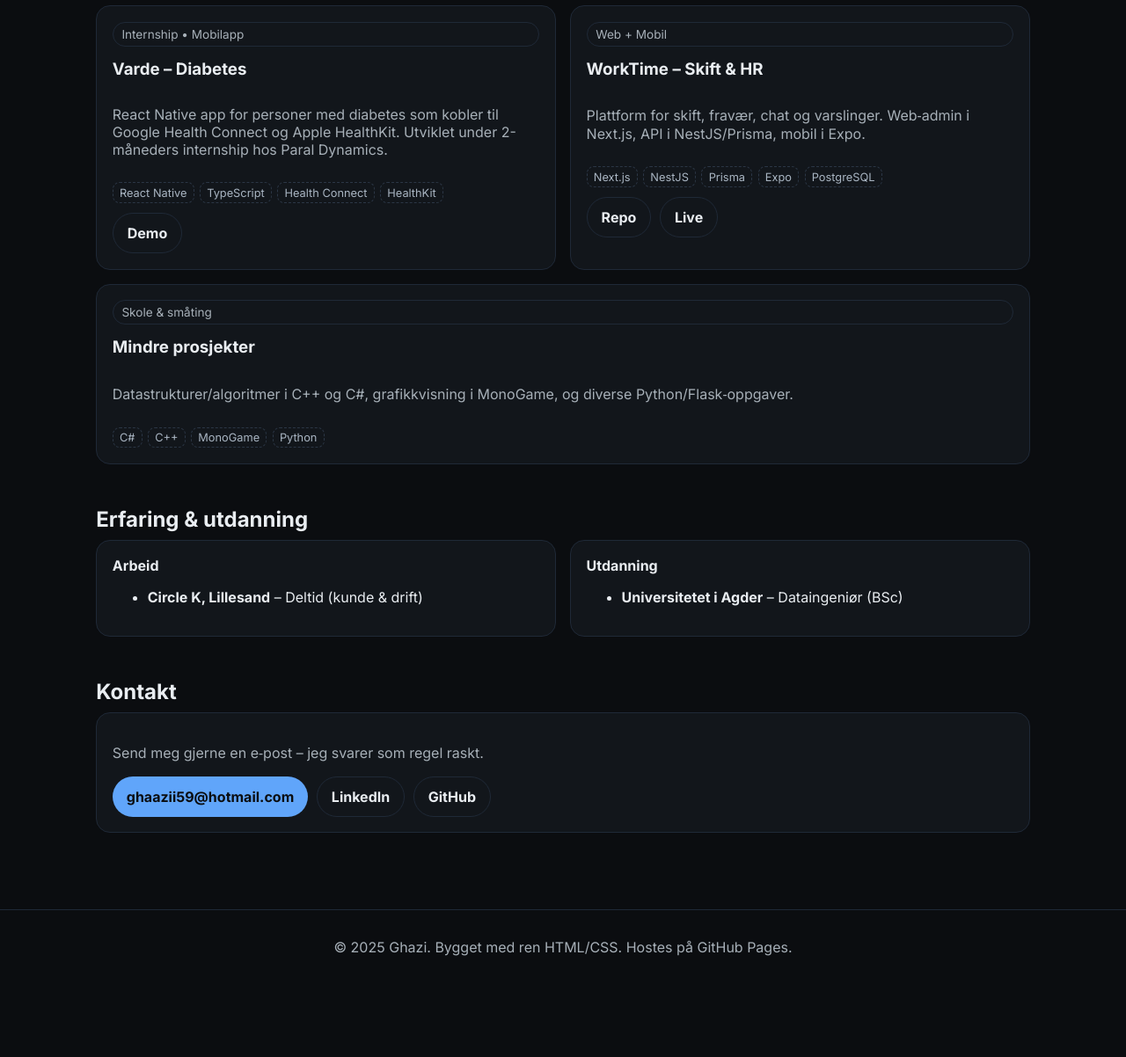
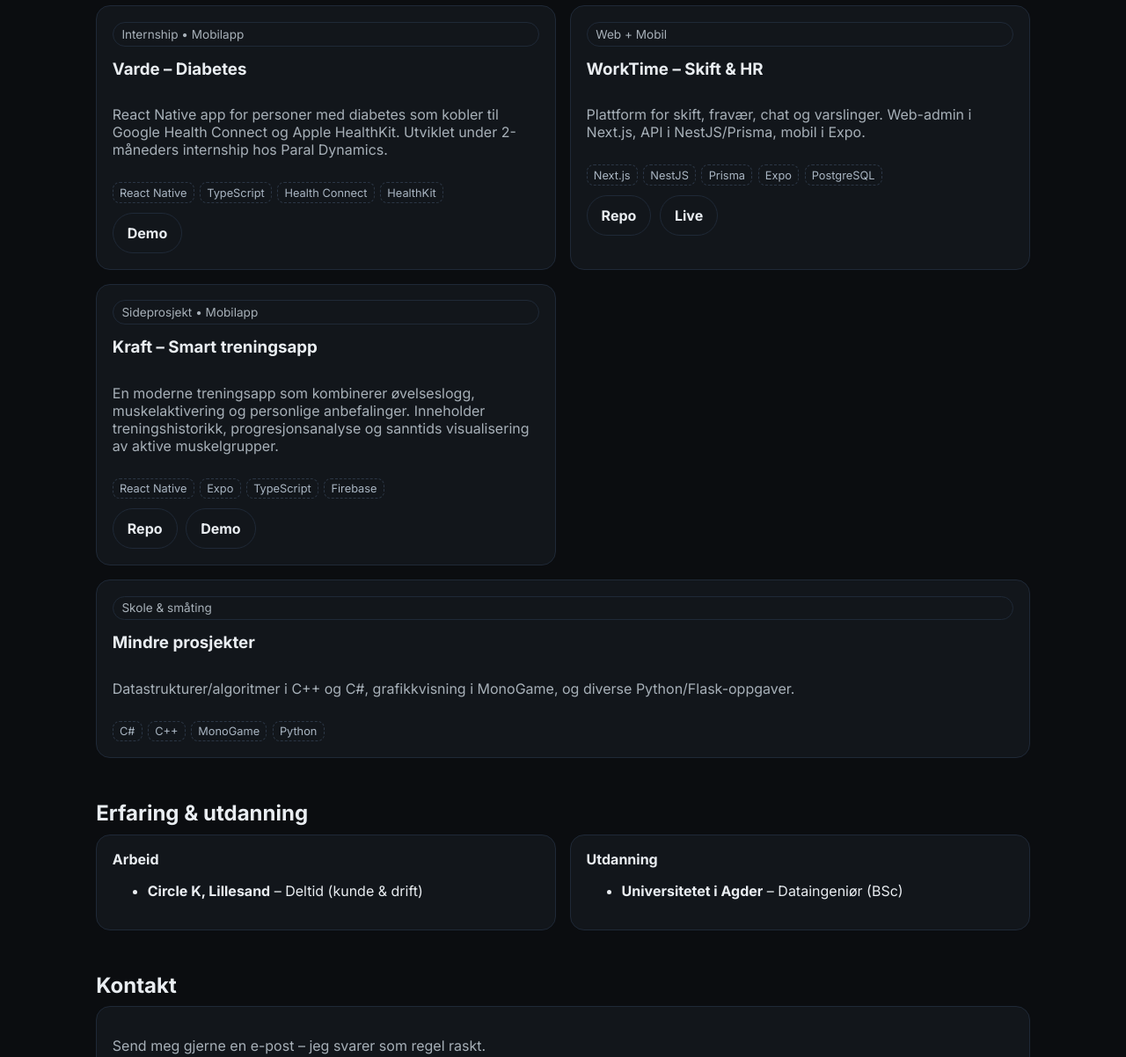
Before and after one commit to GH4ZII/Portfolio, a plain HTML site: page index.html in a window 1280 px wide. Shown: the part 511-1713 px from the top of the page at 88% size. Before the commit the page ends 1630 px from the top, so only its background shows below. Drawn offline with Linux system fonts and the light colour scheme.

Commit message:
Update index.html

```diff
--- a/index.html
+++ b/index.html
@@ -71,7 +71,7 @@
     <section class="hero">
       <div>
         <h1 class="title">Bygger enkle, raske og nyttige løsninger.</h1>
-        <p class="lead">Jeg er Ghazi, dataingeniørstudent ved Universitetet i Agder. Jeg lager mobile og web‑apper med fokus på ytelse, brukervennlighet og ren arkitektur.
+        <p class="lead">Jeg er Ghazi, dataingeniørstudent ved Universitetet i Agder. Jeg lager mobile og web-apper med fokus på ytelse, brukervennlighet og ren arkitektur.
         </p>
         <div class="row" style="margin-top:1rem">
           <a class="btn" href="#prosjekter">Se prosjekter</a>
@@ -110,10 +110,11 @@
             <a class="btn secondary" href="#">Demo</a>
           </div>
         </article>
+
         <article class="card proj" style="grid-column: span 6">
           <div class="pill">Web + Mobil</div>
           <h3>WorkTime – Skift & HR</h3>
-          <p class="muted">Plattform for skift, fravær, chat og varslinger. Web‑admin i Next.js, API i NestJS/Prisma, mobil i Expo.</p>
+          <p class="muted">Plattform for skift, fravær, chat og varslinger. Web-admin i Next.js, API i NestJS/Prisma, mobil i Expo.</p>
           <div class="tags">
             <span>Next.js</span><span>NestJS</span><span>Prisma</span><span>Expo</span><span>PostgreSQL</span>
           </div>
@@ -122,10 +123,26 @@
             <a class="btn secondary" href="#">Live</a>
           </div>
         </article>
+
+        <!-- ✅ NYTT PROSJEKT: Kraft -->
+        <article class="card proj" style="grid-column: span 6">
+          <div class="pill">Sideprosjekt • Mobilapp</div>
+          <h3>Kraft – Smart treningsapp</h3>
+          <p class="muted">En moderne treningsapp som kombinerer øvelseslogg, muskelaktivering og personlige anbefalinger. Inneholder treningshistorikk, progresjonsanalyse og sanntids visualisering av aktive muskelgrupper.</p>
+          <div class="tags">
+            <span>React Native</span><span>Expo</span><span>TypeScript</span><span>Firebase</span>
+          </div>
+          <div class="row">
+            <a class="btn secondary" href="#">Repo</a>
+            <a class="btn secondary" href="#">Demo</a>
+          </div>
+        </article>
+        <!-- ✅ SLUTT Kraft -->
+
         <article class="card proj" style="grid-column: span 12">
           <div class="pill">Skole & småting</div>
           <h3>Mindre prosjekter</h3>
-          <p class="muted">Datastrukturer/algoritmer i C++ og C#, grafikkvisning i MonoGame, og diverse Python/Flask‑oppgaver.</p>
+          <p class="muted">Datastrukturer/algoritmer i C++ og C#, grafikkvisning i MonoGame, og diverse Python/Flask-oppgaver.</p>
           <div class="tags"><span>C#</span><span>C++</span><span>MonoGame</span><span>Python</span></div>
         </article>
       </div>
@@ -152,7 +169,7 @@
     <section id="kontakt" class="section">
       <h2>Kontakt</h2>
       <div class="card contact">
-        <p class="muted">Send meg gjerne en e‑post – jeg svarer som regel raskt.</p>
+        <p class="muted">Send meg gjerne en e-post – jeg svarer som regel raskt.</p>
         <div class="row">
           <a class="btn" href="mailto:ghaazii59@hotmail.com">ghaazii59@hotmail.com</a>
           <a class="btn secondary" href="https://www.linkedin.com/" target="_blank" rel="noreferrer">LinkedIn</a>
```
Lines whose indentation alone changed are shown as unchanged.
